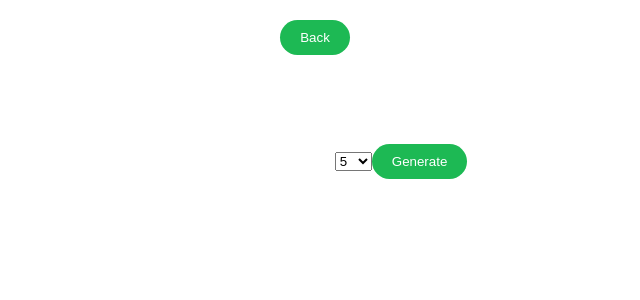
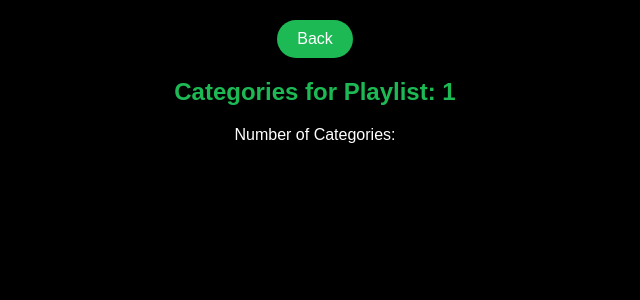
Before and after one commit to ChatSam/PlaylistGenius, a React (Create React App) app in the folder web/: page /categories/1 in a window 1280 px wide. Shown: the top 300 px of the page, without its empty margins (325-965 px from the left). Built offline with nearby package versions, Linux system fonts and the light colour scheme.

Commit message:
Update web frontend, styling

```diff
--- a/web/src/App.js
+++ b/web/src/App.js
@@ -5,6 +5,7 @@ import Callback from './components/Callback';
 import Dashboard from './components/Dashboard';
 import Categorize from './components/Categorize';
 import Categories from './components/Categories';
+import './global.css';
 
 function App() {
     return (
--- /dev/null
+++ b/web/src/components/Categories.css
@@ -0,0 +1,12 @@
+/* Categories.css */
+
+.categories-container {
+    width: 80%;
+    margin: 0 auto;
+    color: white;
+    text-align: center;
+}
+
+h2 {
+    color: #1db954;
+}
--- a/web/src/components/Categories.js
+++ b/web/src/components/Categories.js
@@ -1,31 +1,21 @@
-import React, { useState } from 'react';
-import { useNavigate, useParams } from 'react-router-dom';
-import './Categorize.css';
+import React from 'react';
+import { useNavigate, useParams, useSearchParams } from 'react-router-dom';
+import './Categories.css';
 
-const Categorize = () => {
-  const [numCategories, setNumCategories] = useState(5);
-  const navigate = useNavigate();
-  const { playlistId } = useParams();
+const Categories = () => {
+    const navigate = useNavigate();
+    const { playlistId } = useParams();
+    const [searchParams] = useSearchParams();
+    const numCategories = searchParams.get('numCategories');
 
-  const handleGenerate = () => {
-    navigate(`/categories/${playlistId}?numCategories=${numCategories}`);
-  };
-
-  return (
-    <div className="categorize-container">
-      <button className="back-button" onClick={() => navigate(-1)}>Back</button>
-      <h2>Categorize Playlist</h2>
-      <label>
-        Number of Categories:
-        <select value={numCategories} onChange={(e) => setNumCategories(Number(e.target.value))}>
-          {[...Array(9).keys()].map(i => (
-            <option key={i + 2} value={i + 2}>{i + 2}</option>
-          ))}
-        </select>
-      </label>
-      <button className="generate-button" onClick={handleGenerate}>Generate</button>
-    </div>
-  );
+    return (
+        <div className="categories-container">
+            <button className="button" onClick={() => navigate(-1)}>Back</button>
+            <h2>Categories for Playlist: {playlistId}</h2>
+            <p>Number of Categories: {numCategories}</p>
+            {/* Add further categorization UI logic here */}
+        </div>
+    );
 };
 
-export default Categorize;
+export default Categories;
--- a/web/src/components/Categorize.css
+++ b/web/src/components/Categorize.css
@@ -7,16 +7,22 @@
     text-align: center;
 }
 
-.back-button, .generate-button {
+h2 {
+    color: #1db954;
+}
+
+select {
     margin-top: 20px;
-    padding: 10px 20px;
-    background-color: #1db954;
-    border: none;
+    padding: 10px;
+    background-color: #333;
     color: white;
-    border-radius: 20px;
+    border: 1px solid #1db954;
+    border-radius: 10px;
+    outline: none;
+    font-size: 16px;
     cursor: pointer;
 }
 
-.back-button:hover, .generate-button:hover {
-    background-color: #18a744;
+select:focus {
+    border-color: #18a744;
 }
--- a/web/src/components/Categorize.js
+++ b/web/src/components/Categorize.js
@@ -13,7 +13,7 @@ const Categorize = () => {
 
     return (
         <div className="categorize-container">
-      <button className="back-button" onClick={() => navigate(-1)}>Back</button>
+            <button className="button" onClick={() => navigate(-1)}>Back</button>
             <h2>Categorize Playlist</h2>
             <label>
                 Number of Categories:
@@ -23,7 +23,7 @@ const Categorize = () => {
                     ))}
                 </select>
             </label>
-      <button className="generate-button" onClick={handleGenerate}>Generate</button>
+            <button className="button" onClick={handleGenerate}>Generate</button>
         </div>
     );
 };
--- /dev/null
+++ b/web/src/components/LandingPage.css
@@ -0,0 +1,18 @@
+/* LandingPage.css */
+
+.landing-page-container {
+    width: 80%;
+    margin: 0 auto;
+    color: white;
+    text-align: center;
+    padding-top: 50px;
+}
+
+h1 {
+    color: #1db954;
+    margin-bottom: 20px;
+}
+
+.button-link {
+    text-decoration: none;
+}
--- a/web/src/components/LandingPage.js
+++ b/web/src/components/LandingPage.js
@@ -1,6 +1,6 @@
-// src/components/LandingPage.js
 import React, { useEffect, useState } from 'react';
-import Dashboard from "./Dashboard";
+import Dashboard from './Dashboard';
+import './LandingPage.css';
 
 const clientId = '61a763c599484a729f9b5a31c1057143'; // Replace with your Spotify app's client ID
 const redirectUri = 'http://localhost:3000'; // Replace with your app's redirect URI
@@ -11,7 +11,6 @@ const LandingPage = () => {
     const [isLoggedIn, setIsLoggedIn] = useState(false);
 
     useEffect(() => {
-        // This effect runs once on component mount to check for an existing login state.
         const token = localStorage.getItem('spotify_access_token');
         if (token) {
             setIsLoggedIn(true);
@@ -41,11 +40,11 @@ const LandingPage = () => {
     }
 
     return (
-        <div>
+        <div className="landing-page-container">
             <h1>Playlist Genius</h1>
             <p>Find the perfect playlist for any mood or occasion.</p>
-            <a href={authUrl}>
-                <button>Login to Spotify</button>
+            <a href={authUrl} className="button-link">
+                <button className="button">Login to Spotify</button>
             </a>
         </div>
     );
--- /dev/null
+++ b/web/src/global.css
@@ -0,0 +1,36 @@
+/* global.css */
+
+/* Global reset and basic styles */
+body {
+    margin: 0;
+    padding: 0;
+    box-sizing: border-box;
+    font-family: 'Arial', sans-serif;
+    background-color: #000; /* Black background */
+    color: #fff; /* White text */
+}
+
+.App {
+    text-align: center;
+}
+
+h1, h2, h3, h4, h5, h6 {
+    color: #1db954;
+}
+
+/* Button Styles */
+.button {
+    margin-top: 20px;
+    padding: 10px 20px;
+    background-color: #1db954;
+    border: none;
+    color: white;
+    border-radius: 20px;
+    cursor: pointer;
+    outline: none;
+    font-size: 16px;
+}
+
+.button:hover {
+    background-color: #18a744;
+}
```
Also changed, not shown: web/src/components/Dashboard.js (indentation only). Lines whose indentation alone changed are shown as unchanged.
